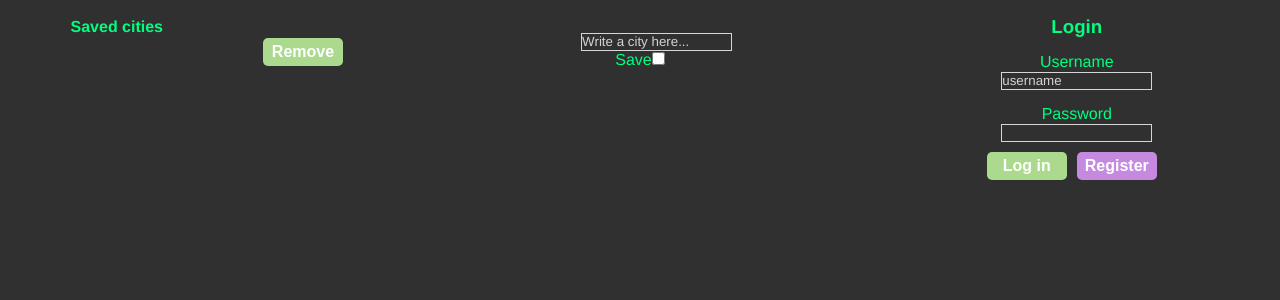
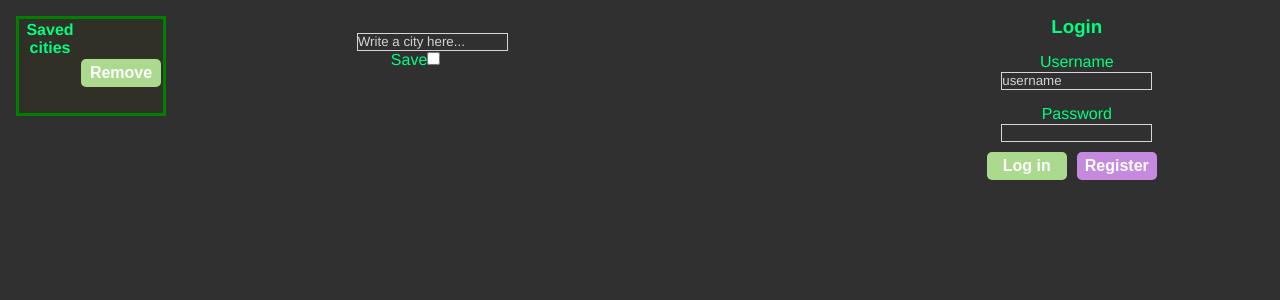
Before and after one commit to kallevo/S-sovellus, a React (Create React App) app: page / in a window 1280 px wide. Shown: the top 300 px of the page. Built offline with nearby package versions, Linux system fonts and the light colour scheme; no server answers.

Commit message:
visuaalisia muutoksia

```diff
--- a/src/App.css
+++ b/src/App.css
@@ -85,11 +85,18 @@ h1 {
   font-weight: 600;
 }
 .savedCities {
-  width: 30%;
   float: left;
   display: flex;
   flex-direction: column;
   justify-content: space-between;
+  background: #303029;
+  border:3px solid green;
+  height:100px;
+  width:150px;
+
+}
+.capitalize {
+  text-transform: capitalize;
 }
 
 .search-div {
--- a/src/components/App.js
+++ b/src/components/App.js
@@ -114,8 +114,8 @@ function App() {
                     </thead>
                     <tbody>
                     {savedCities.map(city => (
-                        <tr key={"" + city.save_id}>
-                            <td onClick={function () {
+                        <tr className="capitalize" key={"" + city.save_id}>
+                            <td className="pointer" onClick={function () {
                                 setLocation(() => city.name)
                                 setValidator(() => true);
                             }}>{city.name}</td>
```
